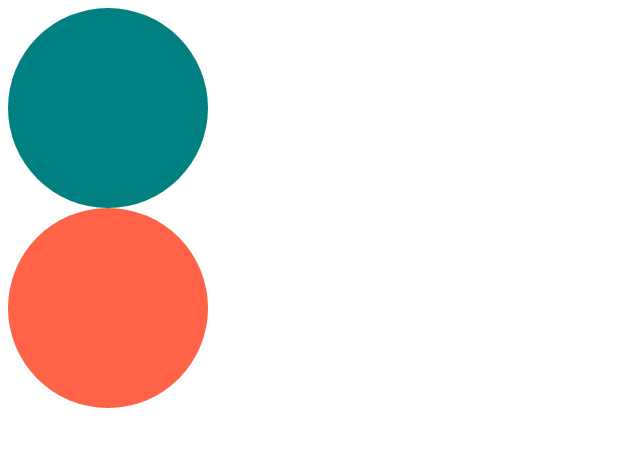
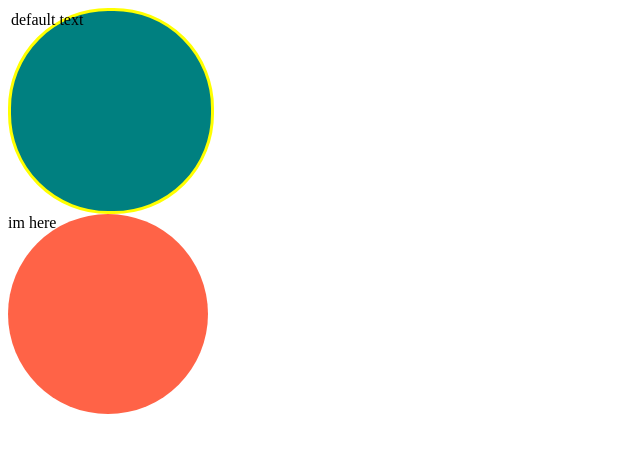
Before and after one commit to Leesugyoung/To-Do-List-App, a React (Create React App) app: page / in a window 1280 px wide. Shown: the top 452 px of the page, without its empty margins (0-640 px from the left). Built offline with nearby package versions, Linux system fonts and the light colour scheme.

Commit message:
typeSc practice

```diff
--- a/src/App.tsx
+++ b/src/App.tsx
@@ -3,8 +3,8 @@
 function App() {
   return (
     <div>
-      <Circle bgColor="teal" />
-      <Circle bgColor="tomato" />
+      <Circle bgColor="teal" borderColor="yellow" />
+      <Circle text="im here" bgColor="tomato" />
     </div>
   );
 }
--- a/src/Circle.tsx
+++ b/src/Circle.tsx
@@ -1,7 +1,9 @@
+import { useState } from "react";
 import styled from "styled-components";
 
 interface ContainerProps {
   bgColor: string;
+  borderColor: string;
 }
 
 const Container = styled.div<ContainerProps>`
@@ -9,14 +11,28 @@
   height: 200px;
   background-color: ${props => props.bgColor};
   border-radius: 100px;
+  border: 3px solid ${props => props.borderColor};
 `;
 
 interface CircleProps {
   bgColor: string;
+  borderColor?: string;
+  // ? 를 붙여주면 필수요소(required)가 아니게됨. 선택적 사용가능
+  text?: string;
 }
 
-function Circle({ bgColor }: CircleProps) {
-  return <Container bgColor={bgColor} />;
+function Circle({ bgColor, borderColor, text = "default text" }: CircleProps) {
+  // text = "default text" -> 디폴트 값 정해주기!
+  const [counter, setCounter] = useState(0);
+  // useState<number|string>(0) -> number 또는 string 타입이 될 수 있다고 알려주는 것
+
+  return (
+    <Container bgColor={bgColor} borderColor={borderColor ?? "bgColor"}>
+      {text}
+    </Container>
+  );
+  // ??앞에 값이 null이거나 undefined이면 오른쪽 값을,
+  // 그렇지 않으면 왼쪽 값을 반환하는 논리연산자
 }
 
 export default Circle;
```
